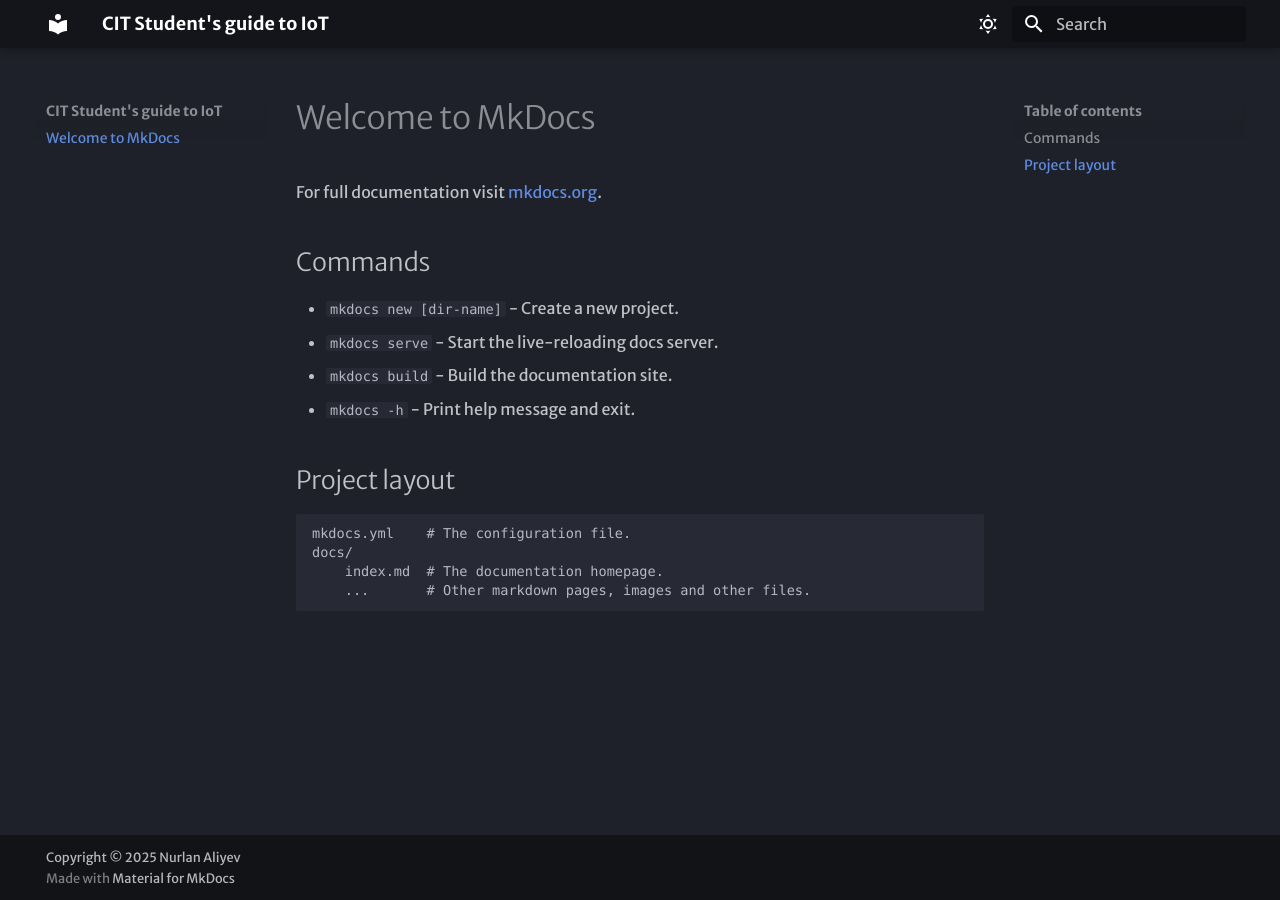
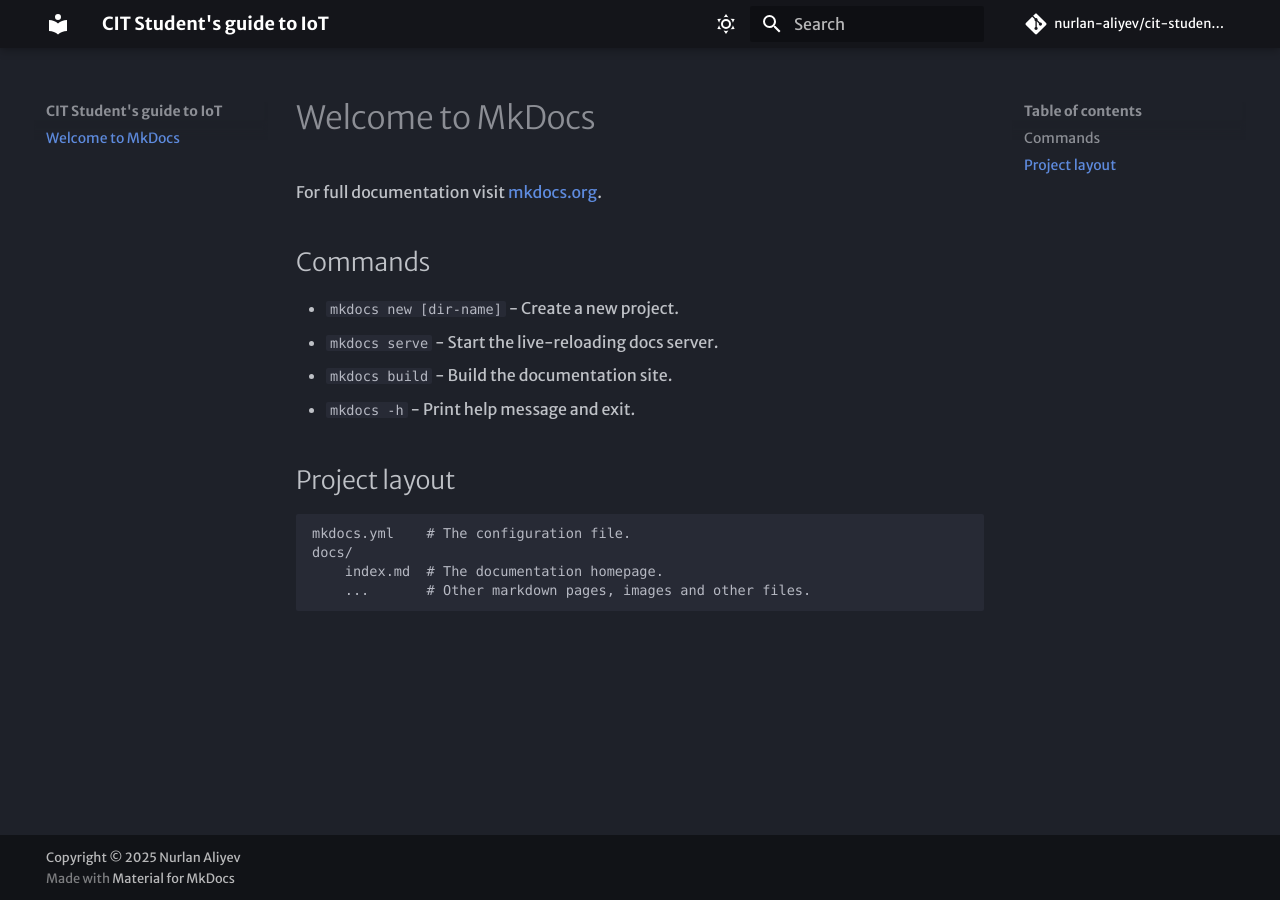
Before and after one commit to nurlan-aliyev/cit-students-guide-to-iot, an MkDocs documentation site: the page built from docs/index.md, in a window 1280 px wide. Built offline with MkDocs 1.6.1 and Material for MkDocs 9.7.7, drawn with Linux system fonts in a browser that asks for light colours; some web fonts are replaced; comment, search, counter and statistics services are not loaded.

Commit message:
fix: minor fixes

```diff
--- a/mkdocs.yml
+++ b/mkdocs.yml
@@ -1,5 +1,11 @@
 site_name: CIT Student's guide to IoT
 site_url: https://sitename.example
+site_description: A comprehensive guide for CIT students on IoT topics.
+site_author: Nurlan Aliyev
+
+repo_url: https://github.com/nurlan-aliyev/cit-students-guide-to-iot
+repo_name: nurlan-aliyev/cit-students-guide-to-iot
+
 theme:
   name: material
   font:
```
